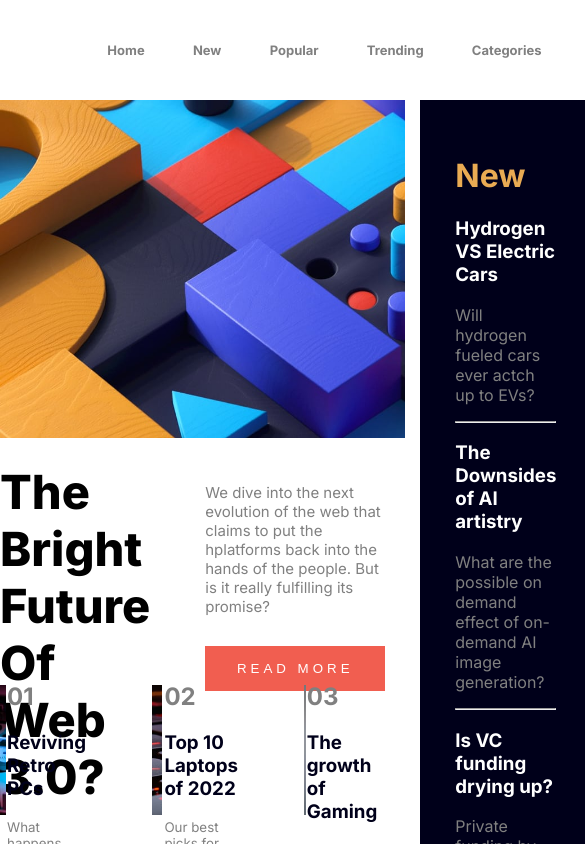
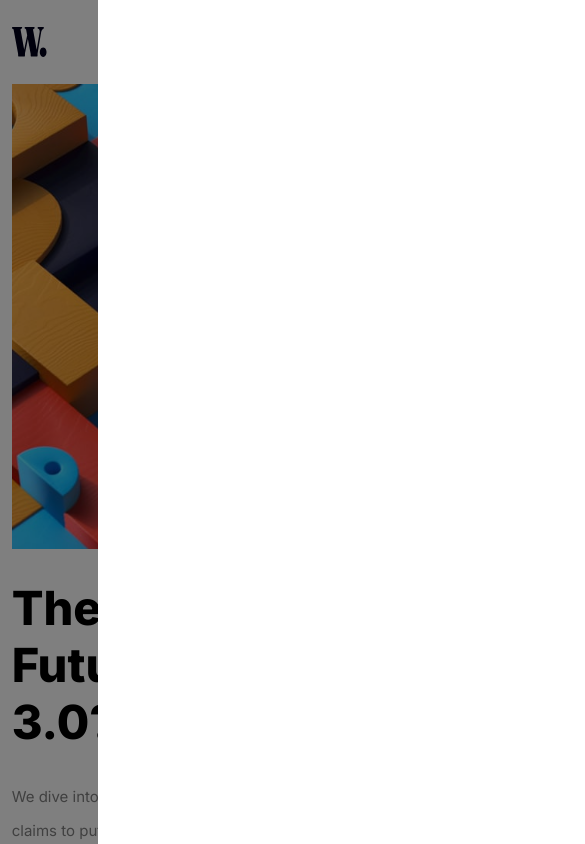
Before and after one commit to nonso-ng/Newspage, a Vue app: page / in a window 390 px wide. Shown: the top 844 px of the page, 585 px wide, since content can reach past the window. Built offline with nearby package versions, Linux system fonts and the light colour scheme.

Commit message:
responsive design

```diff
--- a/src/assets/global.css
+++ b/src/assets/global.css
@@ -6,6 +6,6 @@
 
 body{
     margin: 0 auto;
-    padding: 0;
     max-width: 1200px;
+
 }
--- a/src/components/Hero-sub.vue
+++ b/src/components/Hero-sub.vue
@@ -32,11 +32,13 @@
     background-color: white;
     display: grid;
     grid-template-columns: 0.9fr 0.9fr 0.9fr;
-    margin-top: 20px;
+    /* margin-top: 20px; */
     gap: 66px;
     color: gray;
     font-family: 'Inter', sans-serif;
     font-size: medium;
+    height: 20vh;
+
 }
 .part-one{
  /* background-color: brown; */
@@ -113,6 +115,14 @@
     color: hsl(240, 100%, 5%);
 }
 
+@media (max-width: 800px) {
+    .footer{
+        display: flex;
+        flex-direction: column;
+        margin: 20% 3% 10% 3%;
+    }
+}
+
 
 
 </style>
--- a/src/components/Hero.vue
+++ b/src/components/Hero.vue
@@ -2,6 +2,7 @@
   <div class="hero">
     <div class="hero-left">
       <div class="hero-left-top"></div>
+      <div class="hero-left-top-mobile"></div>
       <div class="hero-left-bottom">
         <div class="hero-left-bottom-left">
           <h1>The Bright Future Of Web 3.0?</h1>
@@ -38,17 +39,16 @@
   background-color: white;
   display: grid;
   gap: 15px;
-  height: 67vh;
+  height: 70vh;
   grid-template-columns: 2.1fr 0.9fr;
-
   font-family: "Inter", sans-serif;
 }
 
 .hero-right {
   background-color: hsl(240, 100%, 5%);
   color: white;
-  padding: 35px;
-  max-height: 80%;
+  padding: 10%;
+  height: 55vh;
 }
 .hero-right p {
   font-size: medium;
@@ -60,12 +60,13 @@
   background-size: cover;
   height: 40vh;
 }
+
 .hero-left-bottom {
   display: grid;
   grid-auto-flow: column;
   grid-template-columns: 0.9fr 1.1fr;
   gap: 15px;
-  max-height: 25vh;
+  height: 25vh;
   margin-top: 15px;
   padding-top: 15px;
 }
@@ -76,10 +77,8 @@
   font-weight: 900;
 }
 .hero-left-bottom-right {
-  /* background-color: darkred; */
   display: flex;
   flex-direction: column;
-
   color: gray;
   font-size: 15px;
   padding-left: 40px;
@@ -97,6 +96,53 @@
 }
 .btn:hover {
   background-color: hsl(240, 100%, 5%);
+}
+
+@media (max-width: 800px) {
+  .hero {
+    display: flex;
+    flex-direction: column;
+    height: 100%;
+  }
+  .hero-left-top {
+    display: none;
+    /*
+     */
+  }
+  .hero-left-top-mobile {
+    display: flex;
+    background-image: url(../assets/image-web-3-mobile.jpg);
+    background-size: cover;
+    height: 55vh;
+    margin: auto 3%;
+  }
+
+  .hero-left-bottom {
+    display: flex;
+    flex-direction: column;
+    height: 60vh;
+  }
+
+  .hero-left-bottom-left h1 {
+    margin: auto 3%;
+  }
+
+  .hero-left-bottom-right {
+    padding: 0;
+    margin:0% 3% 0% 3%;
+  }
+
+  .hero-left-bottom-right p{
+    line-height: 2.3;
+  }
+.hero-right{
+  margin: auto 3%;
+}
+.hero-right {
+height: 60%;
+}
+
+
 }
 </style>
 
@@ -117,8 +163,4 @@ let news = [
       "Private funding by VC firms is down 50% YOY, Wtake a look at what that means",
   },
 ];
-
-
-
-
 </script>
--- a/src/components/NavigationBar.vue
+++ b/src/components/NavigationBar.vue
@@ -1,7 +1,7 @@
 <template>
   <div class="navbar">
+    <img src="../assets/logo.svg" class="logo" />
 
-   <img  src="../assets/logo.svg"/>
     <ul>
       <li>Home</li>
       <li>New</li>
@@ -10,57 +10,118 @@
       <li>Categories</li>
     </ul>
 
+    <img src="../assets/icon-menu.svg" class="mobile-menu"/>
+
+    <div class="mobile-list" >
+        <ul>
+          <img src="../assets/icon-menu-close.svg" style="color: black; font-size: 2rem"/>
+          <li>Home</li>
+          <li>New</li>
+          <li>Popular</li>
+          <li>Trending</li>
+          <li>Categories</li>
+        </ul>
       </div>
-
+  </div>
 </template>
 
-<script setup>
-
-
-</script>
-
 <style scoped>
-
-
-.navbar{
+.navbar {
   background-color: white;
   display: flex;
-    justify-content: space-around;
-    height: 100px;
-    gap: 20%;
-    max-width: 1200px;
+  justify-content: space-between;
+  height: 15vh;
   align-items: center;
   color: grey;
+
   /* font-family:'Inter', sans-serif ; */
-
-
-
 }
-.navbar img{
-  width: 65px;
-  height: 40px;
-  margin-left: -200px;
-}
-
-.navbar ul{
-  display: flex;
-  list-style: none;
-  gap: 20%;
+.navbar .logo{
+  width: 6%;
+  height: 35%;
 
 }
 
-.navbar ul li{
-  font-family: 'Inter', sans-serif;
-  font-size:small;
-  font-weight: 520;
+
+.navbar ul {
+  display: flex;
+  list-style: none;
+  margin-right: 15%;
+
 }
 
-.navbar ul li:hover{
-  color:hsl(5, 85%, 63%) ;
+.navbar ul li {
+  font-family: "Inter", sans-serif;
+  font-size: small;
+  font-weight: 600;
+  justify-content: space-between;
+  margin-left: 15%;
+}
+
+.navbar ul li:hover {
+  color: hsl(5, 85%, 63%);
+}
+
+.navbar .mobile-menu{
+  display: none;
+}
+.navbar .mobile-list{
+  display: none;
 }
 
 
 
+@media (max-width: 800px){
+  .navbar{
+    height:10vh ;
+    background-color: white;
+  }
+  .navbar .logo{
+    margin-left: 3%;
+    width: 9%;
+  }
 
+  .navbar ul li{
+    display: none;
 
+  }
+  .navbar .mobile-menu{
+    display: flex;
+    margin-right: 3%;
+
+  height: 30%;
+  }
+
+   .navbar .mobile-list {
+    display: flex;
+    flex-direction: column;
+    background-color: rgba(0, 0, 0, 0.5);
+    min-height: 410%;
+    position: absolute;
+    width: 100vw;
+    top: -100%;
+    padding: 0;
+    z-index: 500;
+    margin: 0;
+  }
+   .navbar .mobile-list ul {
+    flex-direction: column;
+    margin-left:25%;
+    background-color: white;
+    justify-content: flex-start;
+    width: 60vw;
+    height: 350vh;
+    padding-right: 6vw;
+    padding-top: 10vh;
+
+  }
+
+ .navbar .mobile-list ul li {
+    font-weight: 700;
+    color: black;
+    list-style: none;
+    margin-bottom: 20%;
+  }
+
+}
 </style>
```
Lines whose indentation alone changed are shown as unchanged.
